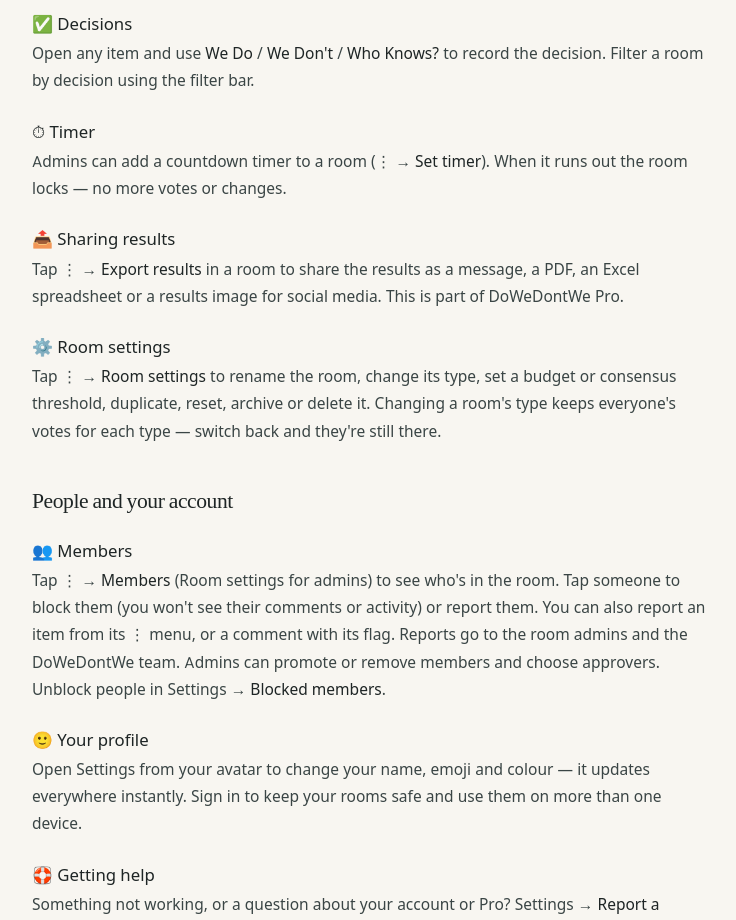
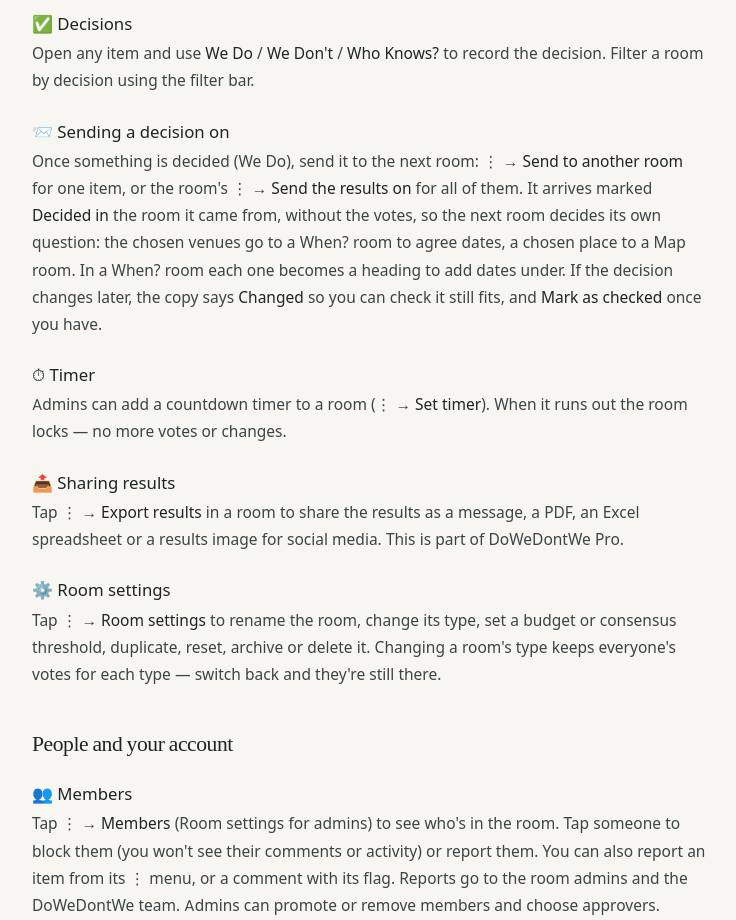
Before and after one commit to optionalsalad/optionalsalad-site, a plain HTML site: page public/dowedontwe/guide.html in a window 1280 px wide. Shown: the part 10220-11140 px from the top of the page, without its empty margins (270-1006 px from the left). Drawn offline with Linux system fonts and the light colour scheme.

Commit message:
Guide: sending a decision on (app v0.61.0)

```diff
--- a/public/dowedontwe/guide.html
+++ b/public/dowedontwe/guide.html
@@ -293,6 +293,8 @@
       <h2 id="deciding">Deciding and sharing</h2>
       <h3 id="decisions"><span aria-hidden="true">✅</span> Decisions</h3>
       <p>Open any item and use <strong>We Do</strong> / <strong>We Don't</strong> / <strong>Who Knows?</strong> to record the decision. Filter a room by decision using the filter bar.</p>
+      <h3 id="sending-on"><span aria-hidden="true">📨</span> Sending a decision on</h3>
+      <p>Once something is decided (We Do), send it to the next room: ⋮ → <strong>Send to another room</strong> for one item, or the room's ⋮ → <strong>Send the results on</strong> for all of them. It arrives marked <strong>Decided in</strong> the room it came from, without the votes, so the next room decides its own question: the chosen venues go to a When? room to agree dates, a chosen place to a Map room. In a When? room each one becomes a heading to add dates under. If the decision changes later, the copy says <strong>Changed</strong> so you can check it still fits, and <strong>Mark as checked</strong> once you have.</p>
       <h3 id="timer"><span aria-hidden="true">⏱</span> Timer</h3>
       <p>Admins can add a countdown timer to a room (⋮ → <strong>Set timer</strong>). When it runs out the room locks — no more votes or changes.</p>
       <h3 id="sharing-results"><span aria-hidden="true">📤</span> Sharing results</h3>
```
Also changed, not shown: src/pages/dowedontwe/guide.html (+2 -0 lines).
